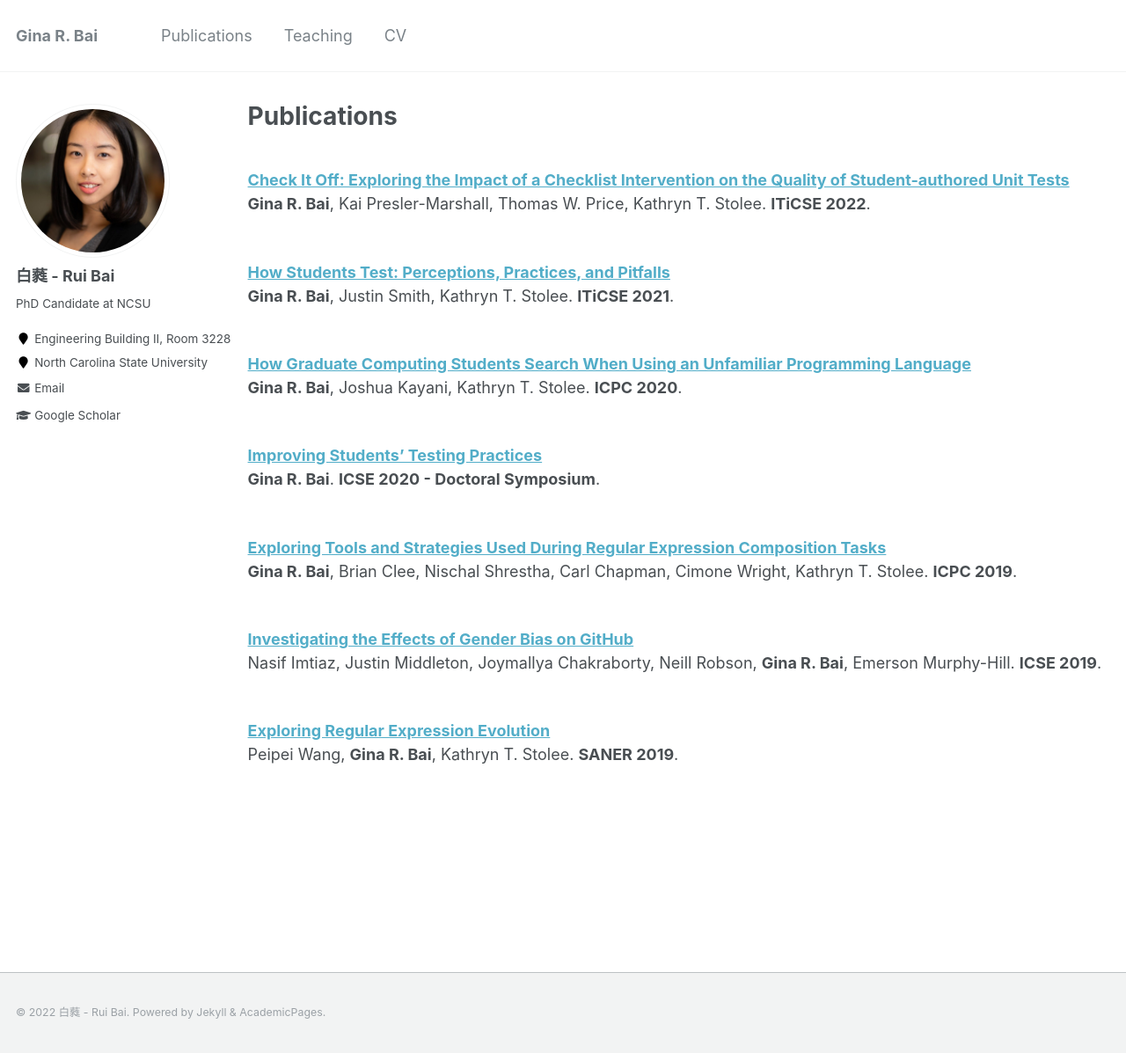
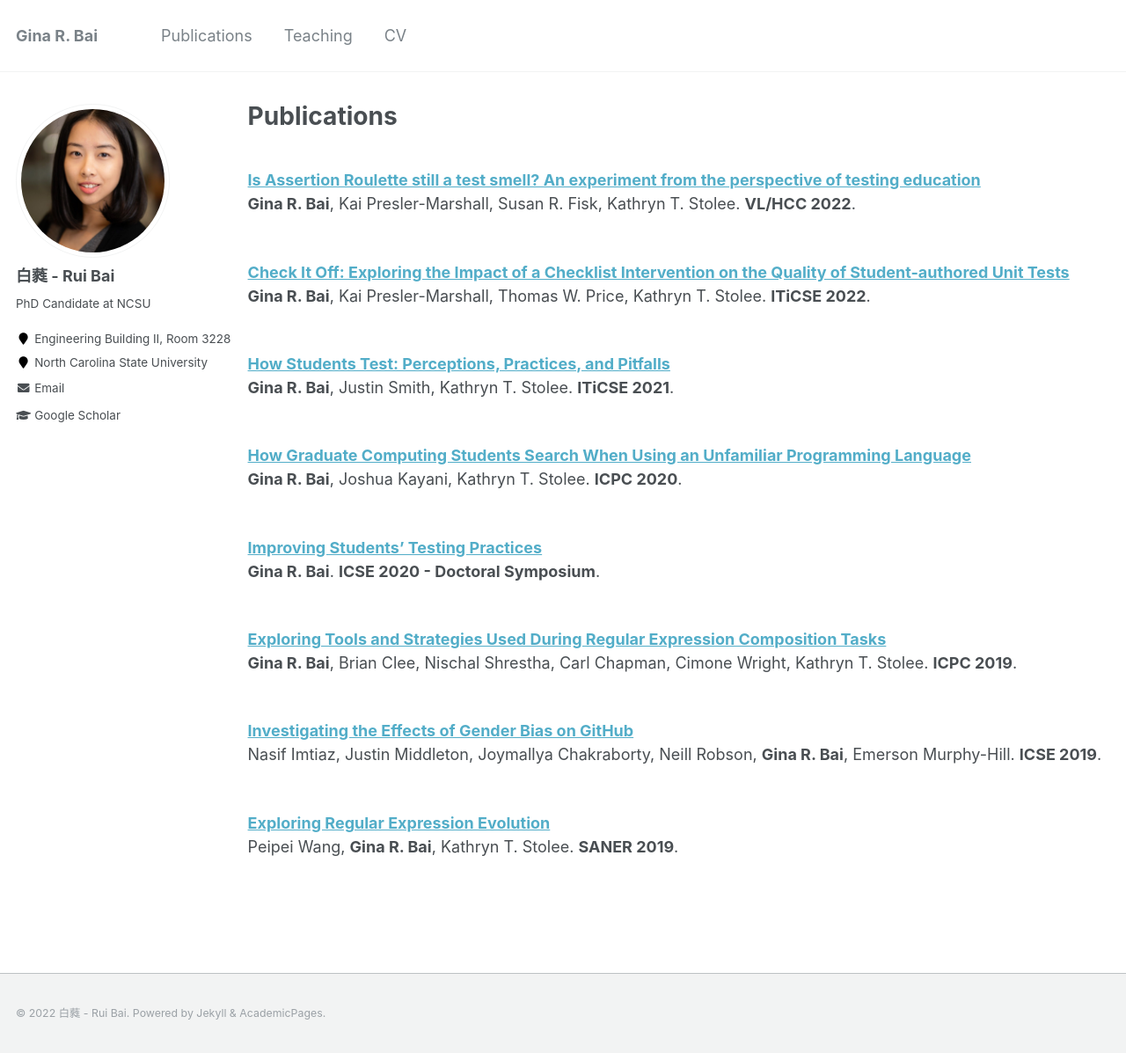
Before and after one commit to ginaBai/ginabai.github.io, a Jekyll site: the page built from _pages/publications.md, in a window 1280 px wide and 1197 px high. Shown: the whole window at 88% size. Built offline with Jekyll 4.4.1, drawn with Linux system fonts in a browser that asks for light colours.

Commit message:
Update publications.md

```diff
--- a/_pages/publications.md
+++ b/_pages/publications.md
@@ -4,6 +4,10 @@ title: "Publications"
 permalink: /publications/
 author_profile: true
 ---
+
+<br>
+<b>[Is Assertion Roulette still a test smell? An experiment from the perspective of testing education](https://ginabai.github.io/publications/vlhcc22_AssertionRoulette)</b> <br>
+<strong>Gina R. Bai</strong>, Kai Presler-Marshall, Susan R. Fisk, Kathryn T. Stolee. <b>VL/HCC 2022</b>.
 
 <br>
 <b>[Check It Off: Exploring the Impact of a Checklist Intervention on the Quality of Student-authored Unit Tests](https://ginabai.github.io/publications/iticse22_TestingChecklist)</b> <br>
```
